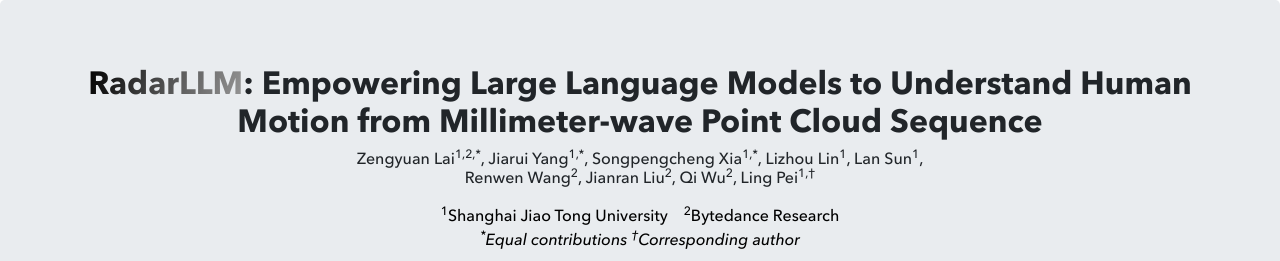
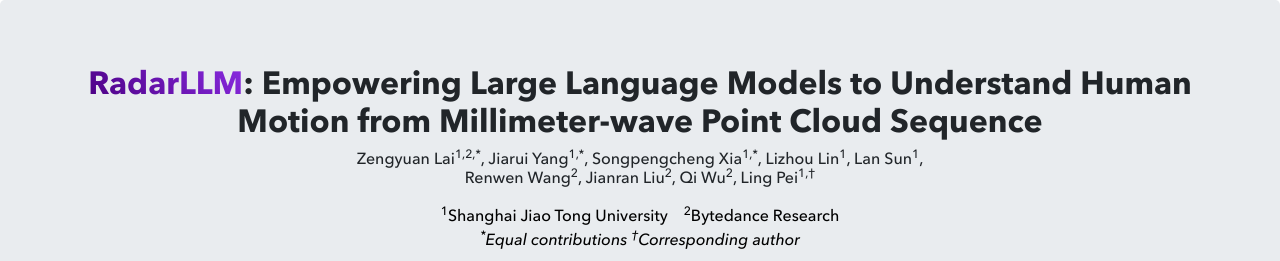
Before and after one commit to Inowlzy/RadarLLM, a plain HTML site: page index.html in a window 1280 px wide. Shown: the top 261 px of the page. Drawn offline with nearby package versions, Linux system fonts and the light colour scheme; some icons are missing.

Commit message:
Update main.css

```diff
--- a/css/main.css
+++ b/css/main.css
@@ -146,11 +146,17 @@
     box-shadow: 0px 0px 8px rgba(0, 0, 0, 0.5);
 }
 
-.x-gradient-font {
+/* .x-gradient-font {
     background: linear-gradient(107.54deg, #000000.39%, #525252 51.23%, #969696 100%);
     background-clip: text;
     -webkit-background-clip: text;
     -webkit-text-fill-color: transparent;
+} */
+.x-gradient-font {
+  background: linear-gradient(45deg, #4B0082 0%, #8A2BE2 100%);
+  background-clip: text;
+  -webkit-background-clip: text;
+  -webkit-text-fill-color: transparent;
 }
 
 .x-gradient-block {
```
